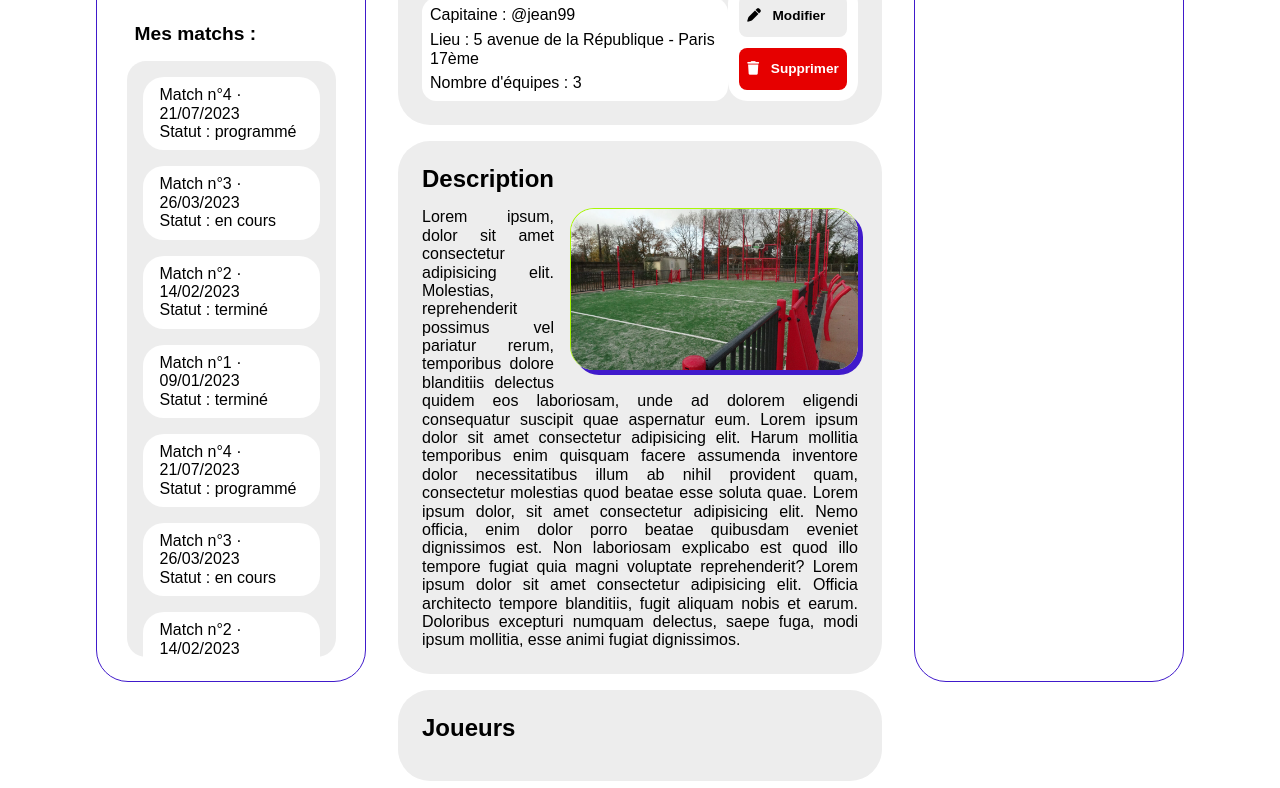
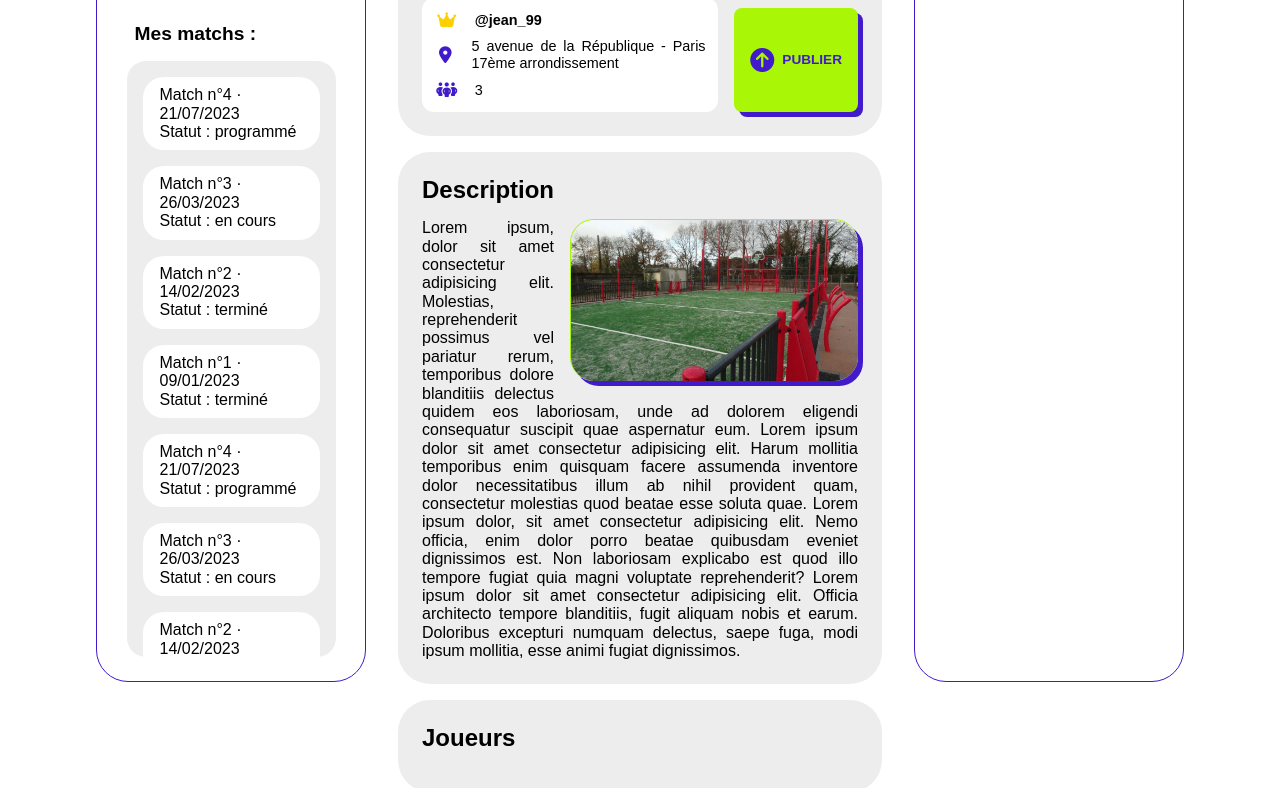
Before and after one commit to Noeh-L/Joga, a website: page dashboard.html in a window 1280 px wide. Shown: the part 262-1050 px from the top of the page. Drawn offline with Linux system fonts and the light colour scheme.

Commit message:
Modification des boutons mofifier et supprimer, et ajout du bouton Publier

```diff
--- a/dashboard.html
+++ b/dashboard.html
@@ -110,20 +110,27 @@
                     </div>
 
                 <div class="matchContent__titleBanner--infos-details">
-                    <div class="captain">
-                        Capitaine : <span class="matchLocation">@jean99</span>
+                    <div class="matchContent__titleBanner--infos-details-detail captain">
+                        <i class="fa-solid fa-crown"></i>
+                        <span class="matchLocation"><a href="#">@jean_99</a></span>
                     </div>
-                    <div class="location">
-                        Lieu : <span class="matchLocation">5 avenue de la République - Paris 17ème</span>
+                    <div class="matchContent__titleBanner--infos-details-detail location">
+                        <i class="fa-solid fa-location-dot"></i>
+                        <span class="matchLocation">5 avenue de la République - Paris 17ème arrondissement</span>
                     </div>
-                    <div class="teams">
-                        Nombre d'équipes : <span class="numberOfTeams">3</span>
+                    <div class="matchContent__titleBanner--infos-details-detail teams">
+                        <i class="fa-solid fa-people-group"></i>
+                        <span class="numberOfTeams">3</span>
                     </div>
                 </div>
 
                 </div>
 
                 <div class="matchContent__titleBanner--settings">
+                    <button class="postButton settingBtn">
+                        <i class="fa-solid fa-circle-arrow-up"></i>
+                        Publier
+                    </button>
                     <button class="modifyButton settingBtn">
                         <i class="fa-solid fa-pen"></i>
                         Modifier
--- a/scss/dashboard.scss
+++ b/scss/dashboard.scss
@@ -25,8 +25,11 @@
 }
 a {
     text-decoration: none;
-    &:visited {
-        color: black;
+    color: black;
+    transition: color 0.15s ease;
+
+    &:hover {
+        color: $main-color;
     }
 }
 
@@ -211,9 +214,11 @@ main {
         &__titleBanner {
             display: flex;
             justify-content: space-between;
-            align-items: end;
+            align-items: start;
+            gap: 1rem;
 
             &--infos {
+                flex: 1;
 
                 &-title {
                     display: flex;
@@ -246,63 +251,113 @@ main {
                     flex-direction: column;
                     gap: 0.4rem;
                     background: white;
-                    border-radius: 0.9rem;
-                    padding: 0.5rem;
-                    max-width: 20rem;
+                    border-radius: 0.75rem;
+                    padding: 0.6rem 0.8rem;
+                    font-size: 0.9rem;
 
-                    .captain {
+                    &-detail {
                         overflow: hidden;
-                        white-space: nowrap;
                         text-overflow: ellipsis;
+                        display: flex;
+                        align-items: center;
+                        text-align: justify;
+                        gap: 1rem;
+
+                        i {
+                            width: 1.5rem;
+                            aspect-ratio: 1;
+                            display: flex;
+                            justify-content: center;
+                            align-items: center;
+                            color: $main-color;
+                            font-size: 1.05rem;
+                        }
+
+                        span {
+                            width: fit-content;
+                        }
+
+                        &.captain {
+                            i {
+                                color: rgb(255, 208, 0);
+                            }
+                            span {
+                                font-weight: bold;
+                                color: $main-color;
+                            }
+                        }
                     }
 
-                    .location {
-                        overflow: hidden;
-                        text-overflow: ellipsis;
-                    }
+
                 }
             }
 
 
             &--settings {
-                background: white;
                 display: flex;
-                flex-direction: column;
+                flex-direction: column-reverse;
                 gap: 0.7rem;
-                height: 60%;
-                // justify-content: space-between;
-                border-radius: 1.2rem;
-                padding: 0.7rem;
+                width: fit-content;
+                height: 100%;
 
                 .settingBtn {
-                    flex: 1;
+                    display: flex;
+                    width: fit-content;
+                    padding: 0.7rem 1rem;
                     border: none;
                     font-size: 0.85rem;
                     cursor: pointer;
                     border-radius: 0.5rem;
-                    text-align: start;
-                    padding: 0 0.5rem;
                     font-weight: bold;
-                    transition: background 0.15s ease;
-                    white-space: nowrap;
+                    transition: all 0.2s ease;
 
                     i {
                         margin-right: 0.5rem;
                     }
                 }
+
+                .postButton {
+                    display: flex;
+                    align-items: center;
+                    width: 100%;
+                    flex: 1;
+                    background: $secondary-color;
+                    color: $main-color;
+                    box-shadow: 5px 5px 0 $main-color;
+                    text-transform: uppercase;
+                    transition: all 0.2s cubic-bezier(0.25, 1, 0.5, 1);
+
+                    i {
+                        font-size: 1.5rem;
+                    }
+
+                    &:hover {
+                        background: $btn-hover-color;
+                        box-shadow: 0px 0px 0 $main-color;
+                    }
+                    &:active {
+                        transform: scale(0.98);
+                        transition: transform 0.1s ease;
+                    }
+                }
                 .modifyButton {
+                    width: 100%;
                     background: #ededed;
+                    border: solid 1px #dbdbdb;
 
                     &:hover {
                         background: #d7d7d7;
                     }
                 }
                 .deleteButton {
-                    background: rgb(230, 0, 0);
-                    color: white;
+                    width: 100%;
+                    background: #ededed;
+                    border: solid 1px rgb(230, 0, 0);
+                    color: rgb(230, 0, 0);
 
                     &:hover {
-                        background: rgb(200, 0, 0);
+                        background: rgb(230, 0, 0);
+                        color: white;
                     }
                 }
             }
```
Also changed, not shown: assets/css/dashboard.css.
